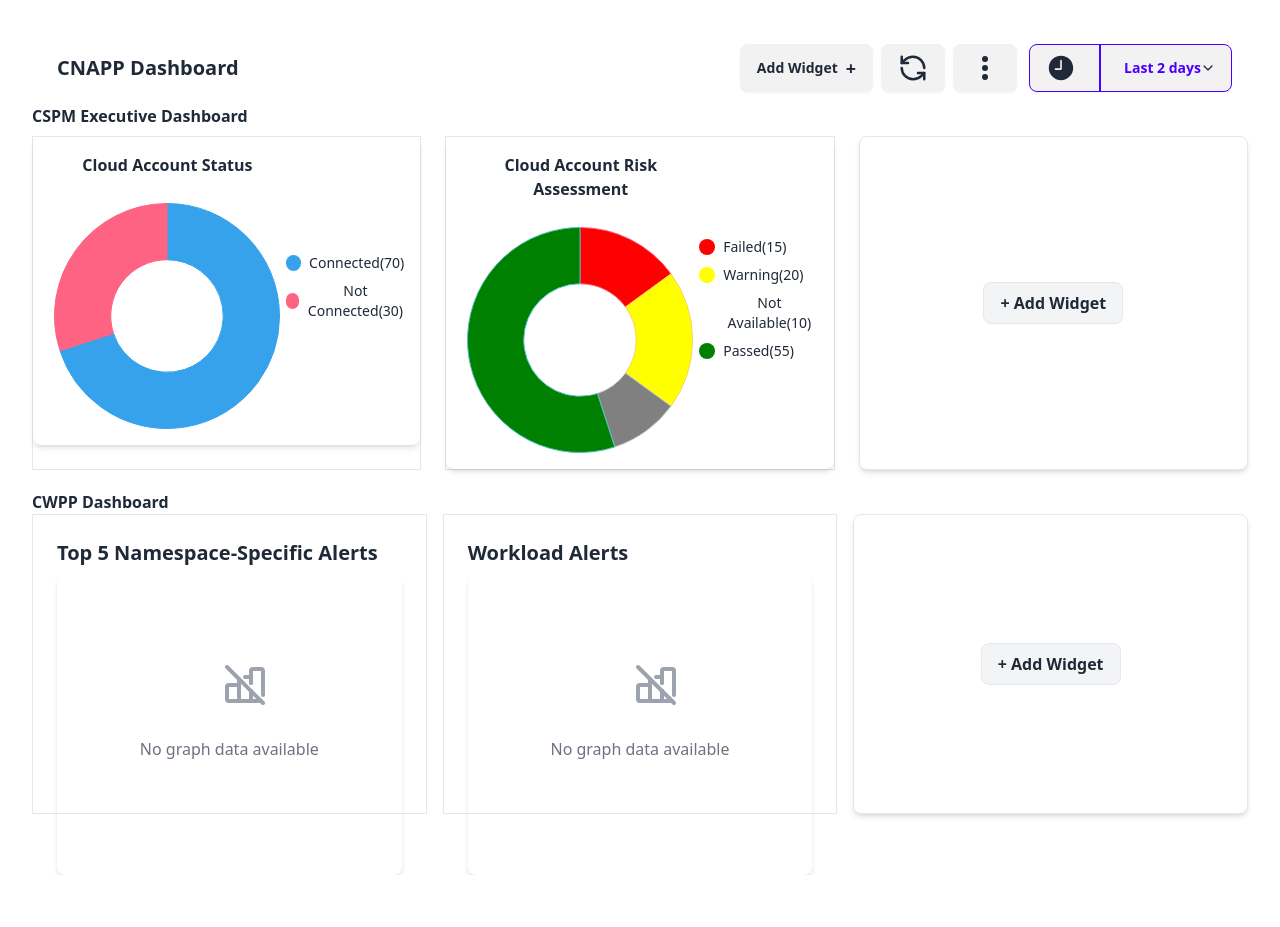
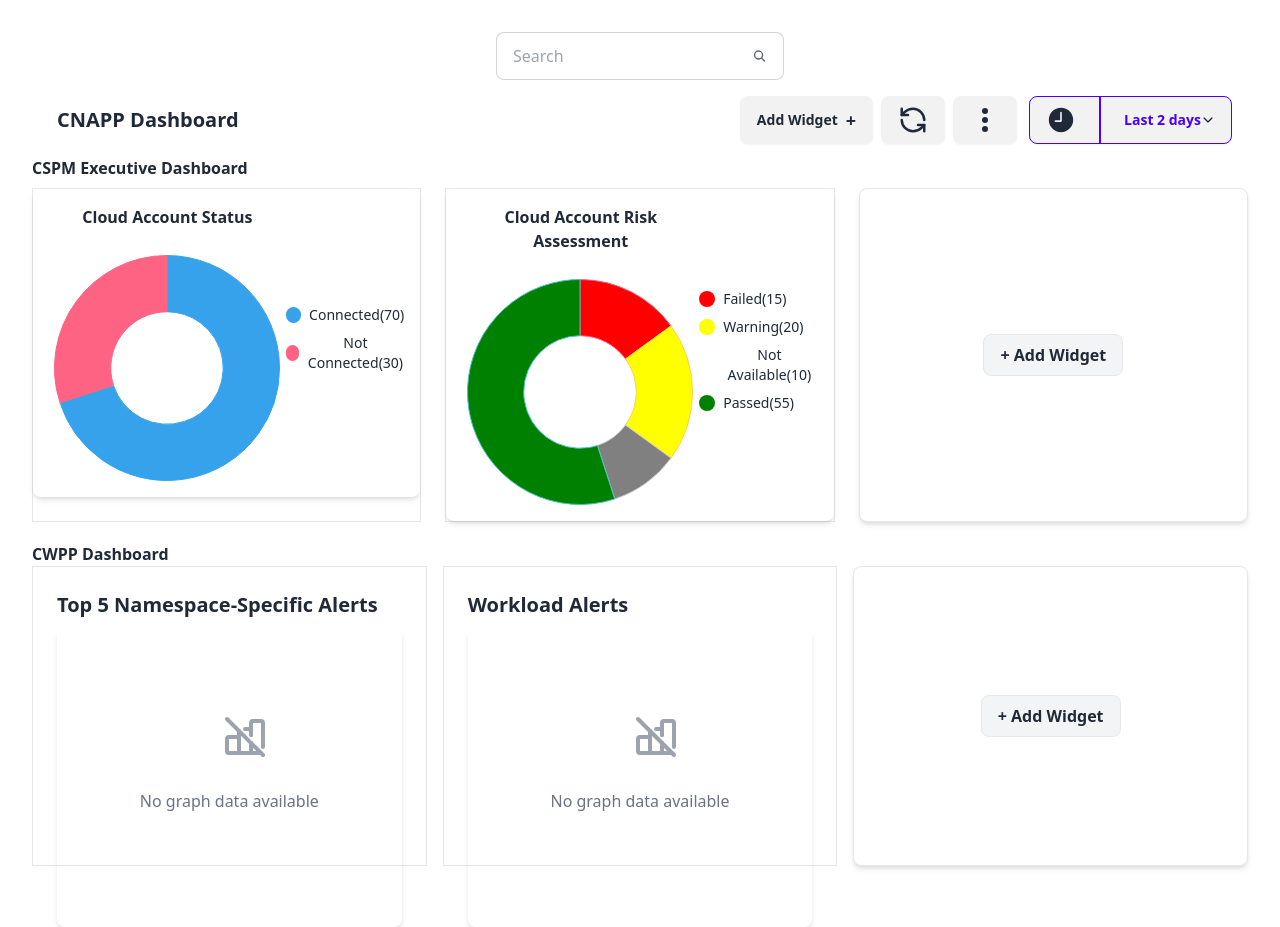
Before and after one commit to linux44gh6/Assignment-1, a React (Vite) app: page / in a window 1280 px wide. Before the commit the page ends 875 px from the top, so only its background shows below. Built offline with nearby package versions, Linux system fonts and the light colour scheme.

Commit message:
add search bar

```diff
--- a/src/App.jsx
+++ b/src/App.jsx
@@ -21,6 +21,21 @@
 
   return (
     <>
+    <div className=' w-72 mx-auto mb-1'>
+    <label className="input input-bordered flex items-center gap-2">
+  <input type="text" className="grow" placeholder="Search" />
+  <svg
+    xmlns="http://www.w3.org/2000/svg"
+    viewBox="0 0 16 16"
+    fill="currentColor"
+    className="h-4 w-4 opacity-70">
+    <path
+      fillRule="evenodd"
+      d="M9.965 11.026a5 5 0 1 1 1.06-1.06l2.755 2.754a.75.75 0 1 1-1.06 1.06l-2.755-2.754ZM10.5 7a3.5 3.5 0 1 1-7 0 3.5 3.5 0 0 1 7 0Z"
+      clipRule="evenodd" />
+  </svg>
+</label>
+    </div>
     <div className="navbar bg-base-100">
       <div className="flex-1">
         <a className="btn btn-ghost text-xl">CNAPP Dashboard</a>
```
